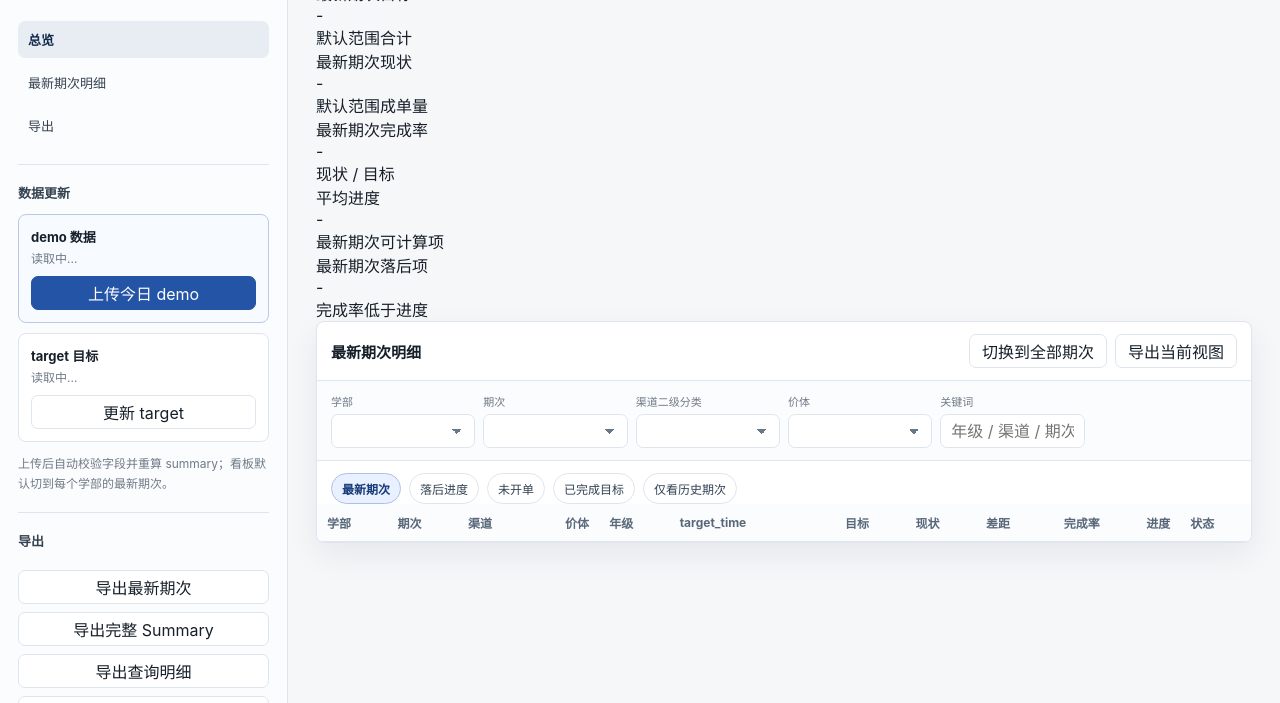
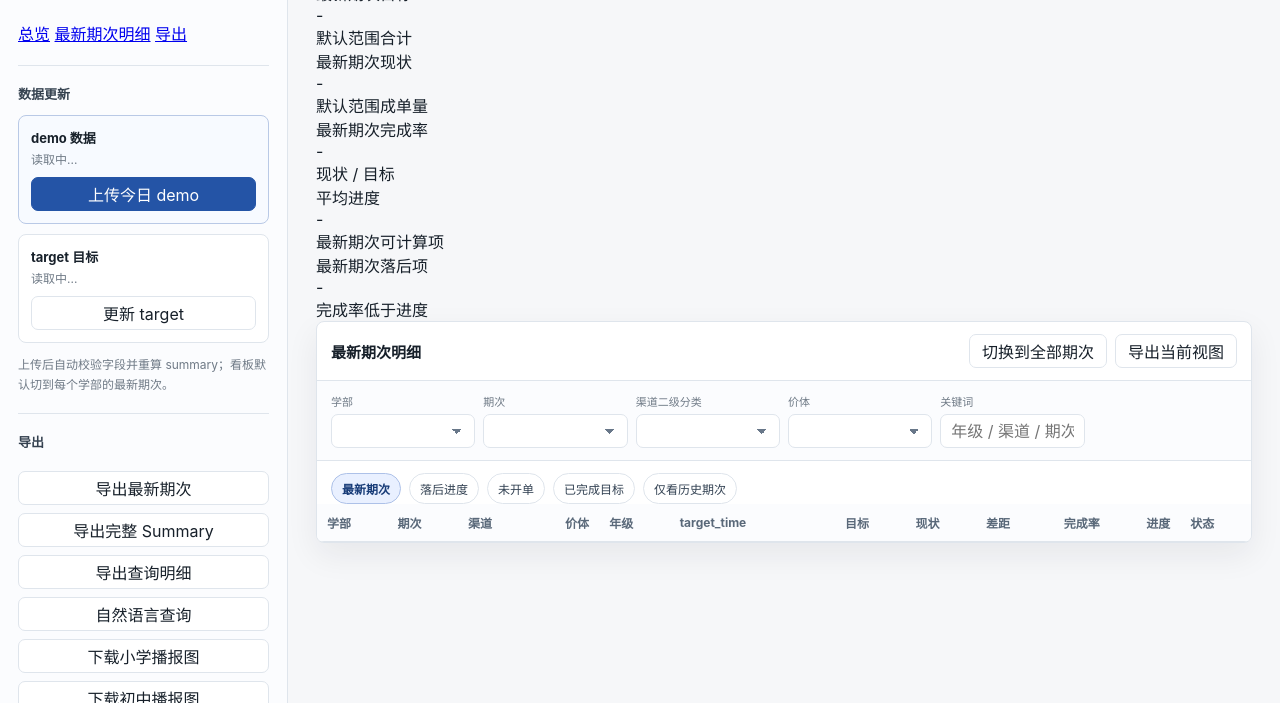
Before and after one commit to yxqhuqin222-star/rizhuizong, a website: page archives/20260625_184056-target-latest-term-baseline/web/index.html in a window 1280 px wide. Shown: the part 97-800 px from the top of the page. Drawn offline with Linux system fonts and the light colour scheme; files that its build step writes are made by us from their sources; no server answers; files whose address does not match are found by name.

Commit message:
优化看板导航和明细滚动

```diff
--- a/web/styles.css
+++ b/web/styles.css
@@ -84,25 +84,6 @@ main {
   margin: 0 0 12px;
   font-size: 13px;
   color: #354250;
-}
-
-.nav {
-  display: grid;
-  gap: 6px;
-}
-
-.nav a {
-  text-decoration: none;
-  color: #354250;
-  padding: 9px 10px;
-  border-radius: 7px;
-  font-size: 13px;
-}
-
-.nav a.active {
-  background: #e8edf4;
-  color: #132c4c;
-  font-weight: 700;
 }
 
 .upload {
@@ -653,6 +634,10 @@ main.query-mode > #summary {
   max-height: 580px;
 }
 
+#summary .table-wrap {
+  max-height: none;
+}
+
 table {
   width: 100%;
   border-collapse: collapse;
```
Also changed, not shown: web/index.html (+0 -6 lines).
